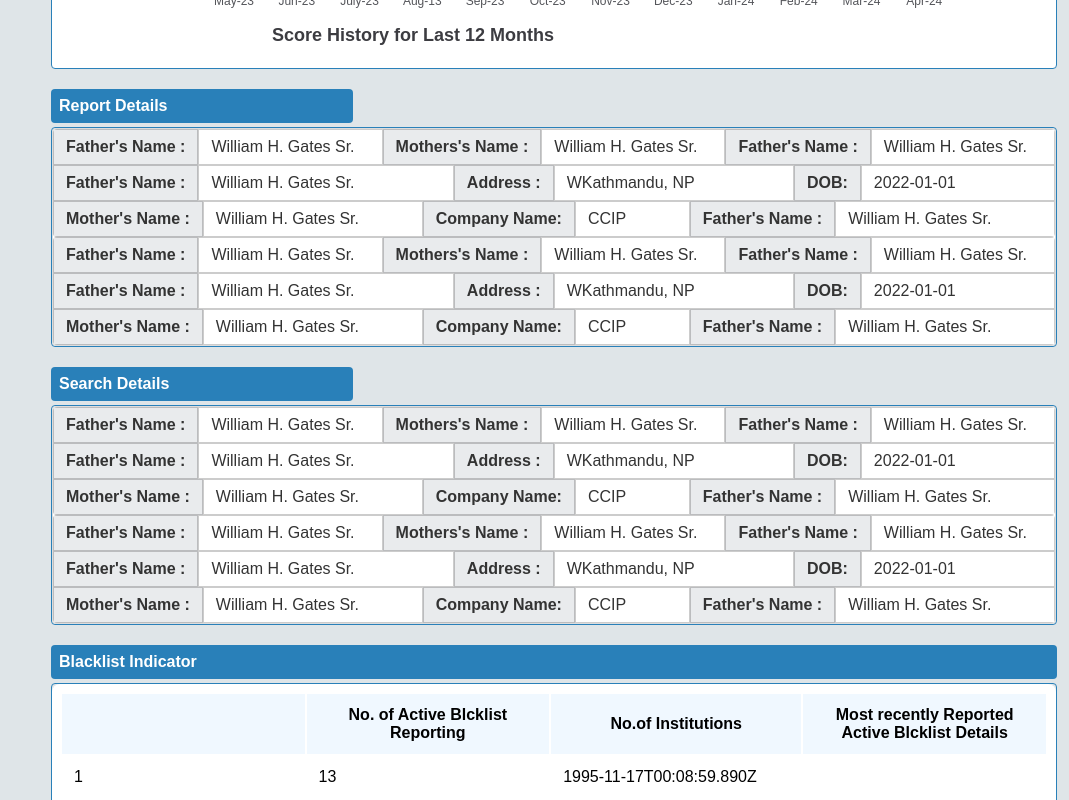
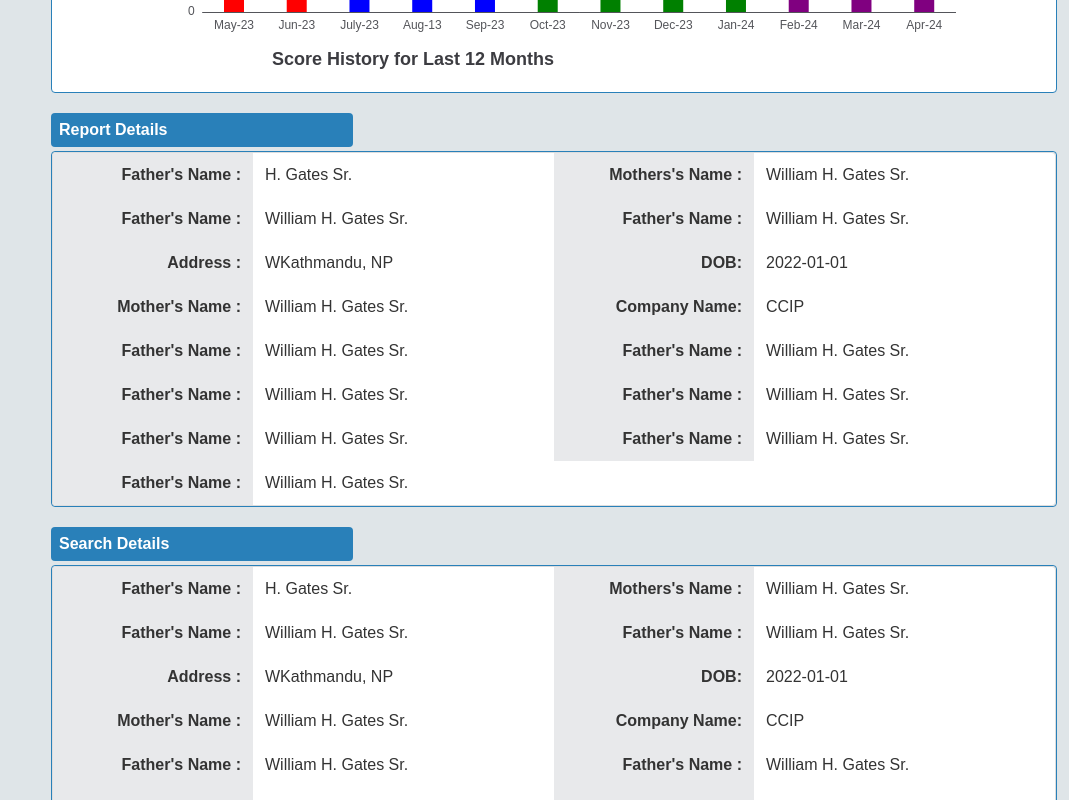
Before and after one commit to RahulRimal/ccib_front, a React (Create React App) app: page /reports in a window 1280 px wide. Shown: the part 1140-1940 px from the top of the page, without its empty margins (211-1280 px from the left). Built offline with nearby package versions, Linux system fonts and the light colour scheme.

Commit message:
updating code

```diff
--- a/src/components/Charts/AmountOverdueChart.jsx
+++ b/src/components/Charts/AmountOverdueChart.jsx
@@ -11,13 +11,11 @@ const AmountOverdueChart = () => {
         text: "Overdue History",
         left: "center",
         top: theme.spacing.s8,
-        // textAlign: "center",
       },
       {
         text: "Overdue History",
         left: "center",
         bottom: "-5px",
-        // textAlign: "center",
       },
     ],
     tooltip: {
@@ -40,9 +38,12 @@ const AmountOverdueChart = () => {
         "Dec-23",
       ],
     },
+
     grid: {
-      top: 50,
-      bottom: 70,
+      left: "3%",
+      right: "4%",
+      bottom: "15%",
+      containLabel: true,
     },
     yAxis: {
       type: "value",
--- /dev/null
+++ b/src/components/Charts/PieChart.jsx
@@ -0,0 +1,82 @@
+import ReactECharts from "echarts-for-react";
+import { useTheme } from "styled-components";
+
+const PieChart = ({ title, data = [] }) => {
+  const theme = useTheme();
+
+  //     title: {
+  //       text: "Overdue",
+  //       left: "center",
+  //     },
+  //     tooltip: {
+  //       trigger: "item",
+  //     },
+  //     legend: {
+  //       orient: "vertical",
+  //       left: "center",
+  //       bottom: "bottom",
+  //     },
+
+  //     series: [
+  //       {
+  //         name: "Access From",
+  //         type: "pie",
+  //         radius: "60%",
+  //         data: [
+  //           { value: 98, name: "Search Engine" },
+  //           { value: 2, name: "Direct" },
+  //         ],
+  //         emphasis: {
+  //           itemStyle: {
+  //             shadowBlur: 10,
+  //             shadowOffsetX: 0,
+  //             shadowColor: "rgba(0, 0, 0, 0.5)",
+  //           },
+  //         },
+  //       },
+  //     ],
+  //   };
+  const option = {
+    title: {
+      text: title,
+      left: "center",
+    },
+    tooltip: {
+      show: false,
+      trigger: "item",
+    },
+    legend: {
+      left: "center",
+      bottom: 20,
+    },
+    series: [
+      {
+        name: "Percentage",
+        type: "pie",
+        radius: "50%",
+        rotate: "29",
+        data: data,
+        bottom: 40,
+        emphasis: {
+          itemStyle: {
+            shadowBlur: 10,
+            shadowOffsetX: 0,
+            shadowColor: "rgba(0, 0, 0, 0.5)",
+          },
+        },
+        label: {
+          show: true,
+          formatter: "{b} ({d}%)",
+        },
+      },
+    ],
+  };
+  return (
+    // render echarts option.
+    <div style={{ width: "100%", padding: theme.spacing.s12 }}>
+      <ReactECharts option={option} />
+    </div>
+  );
+};
+
+export default PieChart;
--- a/src/components/Tables/DetailsTable.jsx
+++ b/src/components/Tables/DetailsTable.jsx
@@ -8,10 +8,7 @@ const Wrapper = styled.div`
   td {
     border-collapse: collapse;
   }
-  th,
-  td {
-    border: 1px solid rgba(0, 0, 0, 0.2);
-  }
+
   tr {
     border-radius: ${({ theme }) => theme.borderRadius.input};
     display: flex;
@@ -19,9 +16,13 @@ const Wrapper = styled.div`
     overflow: hidden;
     width: 100%;
     & > div {
+      border: 1px solid
+      border-collapse: collapse;
+        ${({ theme }) => hexWithOpacity(theme.palette.border.focused, 10)};
       flex-grow: 1;
       display: flex;
       th {
+        min-width: 200px;
         align-content: center;
         padding-left: ${({ theme }) => theme.spacing.s12};
         padding-right: ${({ theme }) => theme.spacing.s12};
@@ -30,9 +31,10 @@ const Wrapper = styled.div`
         color: ${({ theme }) => theme.palette.text.primary};
         font-size: ${({ theme }) => theme.typography.fontSize.f16};
         background-color: ${({ theme }) =>
-          hexWithOpacity(theme.palette.primary.main, 10)};
+          hexWithOpacity(theme.palette.primary.dark, 10)};
       }
       td {
+        min-width: 250px;
         flex-grow: 1;
         align-content: center;
         padding-left: ${({ theme }) => theme.spacing.s12};
@@ -45,9 +47,7 @@ const Wrapper = styled.div`
   }
   th,
   td {
-    /* border: 1px solid green; */
-    height: ${({ theme }) => theme.sizing.s36};
-    /* margin: 2px; */
+    height: ${({ theme }) => theme.sizing.s44};
   }
 `;
 
@@ -75,15 +75,15 @@ function DetailsTable() {
               <th>
                 <span>Father's Name :</span>
               </th>
-              <td colSpan="1">
-                <span>William H. Gates Sr.</span>
+              <td>
+                <span>H. Gates Sr.</span>
               </td>
             </div>
             <div>
               <th>
                 <span>Mothers's Name :</span>
               </th>
-              <td colSpan="2">
+              <td>
                 <span>William H. Gates Sr.</span>
               </td>
             </div>
@@ -91,7 +91,7 @@ function DetailsTable() {
               <th>
                 <span>Father's Name :</span>
               </th>
-              <td colSpan="2">
+              <td>
                 <span>William H. Gates Sr.</span>
               </td>
             </div>
@@ -99,7 +99,7 @@ function DetailsTable() {
               <th>
                 <span>Father's Name :</span>
               </th>
-              <td colSpan="2">
+              <td>
                 <span>William H. Gates Sr.</span>
               </td>
             </div>
@@ -107,7 +107,7 @@ function DetailsTable() {
               <th>
                 <span>Address :</span>
               </th>
-              <td colSpan="2">
+              <td>
                 <span>WKathmandu, NP</span>
               </td>
             </div>
@@ -115,7 +115,7 @@ function DetailsTable() {
               <th>
                 <span>DOB:</span>
               </th>
-              <td colSpan="2">
+              <td>
                 <span>2022-01-01</span>
               </td>
             </div>
@@ -123,7 +123,7 @@ function DetailsTable() {
               <th>
                 <span>Mother's Name :</span>
               </th>
-              <td colSpan="2">
+              <td>
                 <span>William H. Gates Sr.</span>
               </td>
             </div>
@@ -131,7 +131,7 @@ function DetailsTable() {
               <th>
                 <span>Company Name:</span>
               </th>
-              <td colSpan="2">
+              <td>
                 <span>CCIP</span>
               </td>
             </div>
@@ -139,25 +139,7 @@ function DetailsTable() {
               <th>
                 <span>Father's Name :</span>
               </th>
-              <td colSpan="2">
-                <span>William H. Gates Sr.</span>
-              </td>
-            </div>
-          </tr>
-          <tr style={{}}>
-            <div>
-              <th>
-                <span>Father's Name :</span>
-              </th>
-              <td colSpan="1">
-                <span>William H. Gates Sr.</span>
-              </td>
-            </div>
-            <div>
-              <th>
-                <span>Mothers's Name :</span>
-              </th>
-              <td colSpan="2">
+              <td>
                 <span>William H. Gates Sr.</span>
               </td>
             </div>
@@ -165,7 +147,7 @@ function DetailsTable() {
               <th>
                 <span>Father's Name :</span>
               </th>
-              <td colSpan="2">
+              <td>
                 <span>William H. Gates Sr.</span>
               </td>
             </div>
@@ -173,47 +155,39 @@ function DetailsTable() {
               <th>
                 <span>Father's Name :</span>
               </th>
-              <td colSpan="2">
+              <td>
                 <span>William H. Gates Sr.</span>
-              </td>
-            </div>
-            <div>
-              <th>
-                <span>Address :</span>
-              </th>
-              <td colSpan="2">
-                <span>WKathmandu, NP</span>
-              </td>
-            </div>
-            <div>
-              <th>
-                <span>DOB:</span>
-              </th>
-              <td colSpan="2">
-                <span>2022-01-01</span>
-              </td>
-            </div>
-            <div>
-              <th>
-                <span>Mother's Name :</span>
-              </th>
-              <td colSpan="2">
-                <span>William H. Gates Sr.</span>
-              </td>
-            </div>
-            <div>
-              <th>
-                <span>Company Name:</span>
-              </th>
-              <td colSpan="2">
-                <span>CCIP</span>
               </td>
             </div>
             <div>
               <th>
                 <span>Father's Name :</span>
               </th>
-              <td colSpan="2">
+              <td>
+                <span>William H. Gates Sr.</span>
+              </td>
+            </div>
+            <div>
+              <th>
+                <span>Father's Name :</span>
+              </th>
+              <td>
+                <span>William H. Gates Sr.</span>
+              </td>
+            </div>
+            <div>
+              <th>
+                <span>Father's Name :</span>
+              </th>
+              <td>
+                <span>William H. Gates Sr.</span>
+              </td>
+            </div>
+            <div>
+              <th>
+                <span>Father's Name :</span>
+              </th>
+              <td>
                 <span>William H. Gates Sr.</span>
               </td>
             </div>
--- a/src/pages/ReportsPage.jsx
+++ b/src/pages/ReportsPage.jsx
@@ -8,6 +8,7 @@ import DetailsTable from "../components/Tables/DetailsTable";
 import ClassificationTable from "../components/Tables/ClassificationTable";
 import ScoreHistoryChart from "../components/Charts/ScoreHistoryChart";
 import AmountOverdueChart from "../components/Charts/AmountOverdueChart";
+import PieChart from "../components/Charts/PieChart";
 
 const columns1 = [
   {
@@ -174,6 +175,21 @@ const columns4 = [
   },
 ];
 
+const data1 = [
+  { value: 98, name: "Overdue" },
+  { value: 2, name: "Current Outstanding" },
+];
+
+const data2 = [
+  { value: 100, name: "Banks" },
+  { value: 0, name: "Other Companies" },
+  { value: 0, name: "Finincial Institution" },
+  { value: 0, name: "Microfinance Institution " },
+  { value: 0, name: "Co-Operatives " },
+];
+
+const data3 = [{ value: 100, name: "New Credit Application" }];
+
 export const QuickReportCard = ({ color, icon, value, text, interval }) => {
   const theme = useTheme();
   return (
@@ -263,11 +279,14 @@ const ReportSection = ({
   );
 };
 const Wrapper = styled.div`
-  min-height: 40px;
+  /* min-height: 40px; */
   width: 100%;
   margin-bottom: ${({ theme }) => theme.spacing.s20};
   border: 1px solid ${({ theme }) => theme.palette.secondary.dark};
   border-radius: ${({ theme }) => theme.borderRadius.input};
+  & > p {
+    line-height: 40px;
+  }
 `;
 
 function ReportsPage() {
@@ -285,7 +304,7 @@ function ReportsPage() {
         headerTextLeft
         headerWidth={"30%"}
       >
-        <Wrapper>
+        <Wrapper style={{ padding: theme.spacing.s12 }}>
           <div
             style={{
               display: "flex",
@@ -489,6 +508,31 @@ function ReportsPage() {
           <ClassificationTable columns={columns4} width={"100%"} />
         </Wrapper>
       </ReportSection>
+      <ReportSection
+        headingText={"Classification of Active Accounts by Product Type"}
+        style={{ marginTop: theme.spacing.s32, display: "flex" }}
+        headerTextLeft
+        width={"100%"}
+      >
+        <div
+          style={{
+            maxWidth: "100%",
+            display: "flex",
+            flexDirection: "row",
+            gap: theme.spacing.s20,
+          }}
+        >
+          <Wrapper style={{}}>
+            <PieChart data={data1} title={"Overdue"} />
+          </Wrapper>
+          <Wrapper style={{}}>
+            <PieChart data={data2} title={"Institution Type(Inquiry)"} />
+          </Wrapper>
+          <Wrapper style={{}}>
+            <PieChart data={data3} title={"Inquiry Reason"} />
+          </Wrapper>
+        </div>
+      </ReportSection>
     </div>
   );
 }
```
